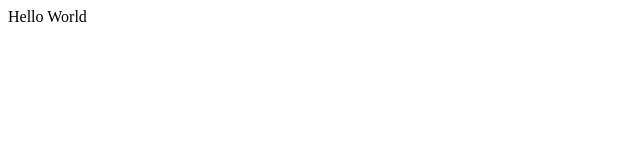
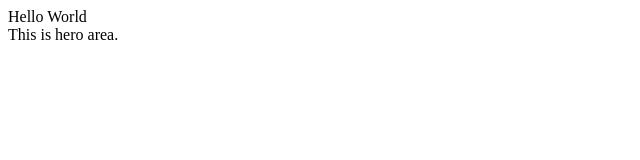
Before and after one commit to tamit9509/Testing, a plain HTML site: page index.html in a window 1280 px wide. Shown: the full height of the page, 0-640 px from the left. Drawn offline with Linux system fonts and the light colour scheme.

Commit message:
added heroarea

```diff
--- a/index.html
+++ b/index.html
@@ -6,5 +6,8 @@
         <div class="container">
             Hello World
         </div>
+        <div class="heroarea">
+            This is hero area.
+        </div>
     </body>
 </html>
```
